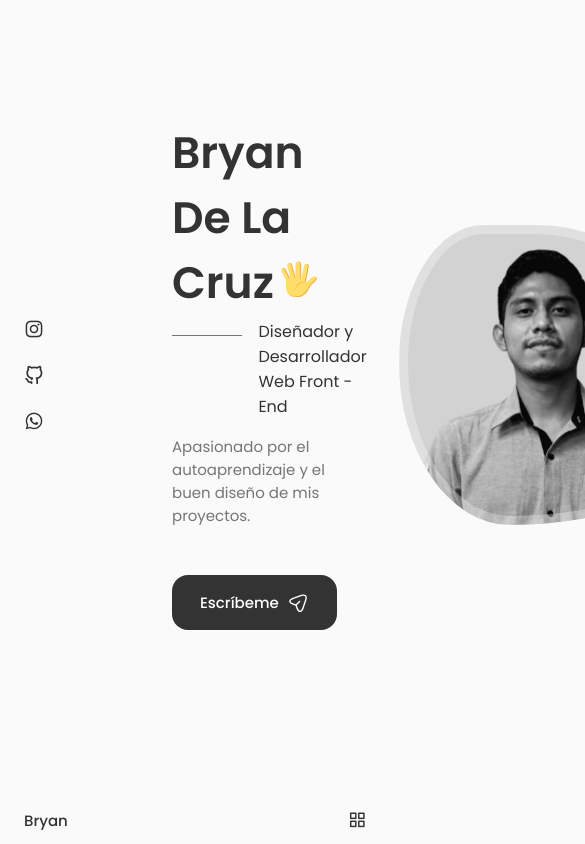
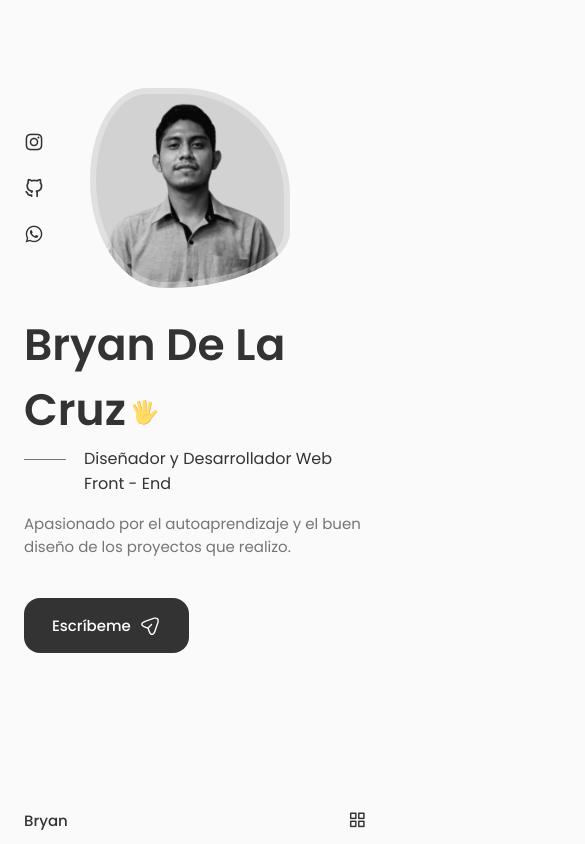
Before and after one commit to Bryandlc654/Bryandelacruz, a React (Create React App) app: page / in a window 390 px wide. Shown: the top 844 px of the page, 585 px wide, since content can reach past the window. Built offline with nearby package versions, Linux system fonts and the light colour scheme.

Commit message:
Actualizacion de estilos responsivos en home.css

```diff
--- a/src/components/home/Data.jsx
+++ b/src/components/home/Data.jsx
@@ -59,7 +59,7 @@
         Diseñador y Desarrollador Web Front - End
       </h3>
       <p className="home__description">
-        Apasionado por el autoaprendizaje y el buen diseño de mis proyectos.
+        Apasionado por el autoaprendizaje y el buen diseño de los proyectos que realizo.
       </p>
       <a href="#contact" className="button button--flex">
         Escríbeme
--- a/src/components/home/Home.jsx
+++ b/src/components/home/Home.jsx
@@ -2,6 +2,7 @@
 import "./home.css";
 import Social from './Social';
 import Data from './Data';
+import ScrollDown from "./ScrollDown";
 
 const Home = () => {
 
@@ -13,6 +14,7 @@
         <div className="home__img"></div>
         <Data/>
         </div>
+        <ScrollDown/>
       </div>
     </section>
   );
--- /dev/null
+++ b/src/components/home/ScrollDown.jsx
@@ -0,0 +1,52 @@
+import React from "react";
+
+const ScrollDown = () => {
+  return (
+    <div className="home__scroll">
+      <a href="#about" className="home__scroll-button button--flex">
+        <svg
+          width="32px"
+          height="32px"
+          class="home__scroll-mouse"
+          viewBox="0 0 247 390"
+          version="1.1"
+          xmlns="http://www.w3.org/2000/svg"
+          xmlnsxlink="http://www.w3.org/1999/xlink"
+          style={{
+            fillRule: "evenodd",
+            cliRule: "evenodd",
+            strokeLinecap: "round",
+            strokeLinejoin: "round",
+            strokeMiterlimit: "1.5",
+          }}
+        >
+          <path
+            class="wheel"
+            d="M123.359,79.775l0,72.843"
+            style={{
+              fill: "none",
+              stroke: "var(--title-color)",
+              strokeWidth: "20px",
+            }}
+          ></path>
+          <path
+            id="mouse"
+            d="M236.717,123.359c0,-62.565 -50.794,-113.359 -113.358,-113.359c-62.565,0 -113.359,50.794 -113.359,113.359l0,143.237c0,62.565 50.794,113.359 113.359,113.359c62.564,0 113.358,-50.794 113.358,-113.359l0,-143.237Z"
+            style={{
+              fill: "none",
+              stroke: "var(--title-color)",
+              strokeWidth: "20px",
+            }}
+          ></path>
+        </svg>
+
+        <span className="home__scroll-name">
+          Scroll Down
+        </span>
+        <i className="uil uil-arrow-down home__scroll-arrow"></i>
+      </a>
+    </div>
+  );
+};
+
+export default ScrollDown;
--- a/src/components/home/home.css
+++ b/src/components/home/home.css
@@ -1,3 +1,6 @@
+.home__container {
+  row-gap: 7rem;
+}
 .home__content {
   grid-template-columns: 116px repeat(2, 1fr);
   padding-top: 5.5rem;
@@ -75,3 +78,96 @@
     border-radius: 60% 40% 30% 70%/60% 30% 70% 40%;
   }
 }
+
+.home__scroll {
+  margin-left: 9.25rem;
+}
+
+.wheel {
+  animation: scroll 2s ease infinite;
+}
+
+@keyframes scroll {
+  0% {
+    transform: translateY(0);
+  }
+  30% {
+    transform: translateY(3.75rem);
+  }
+}
+
+.home__scroll-name{
+  color: var(--title-color);
+  font-weight: var(--font-medium);
+  margin-right: var(--mb-0-25);
+  margin-left: 2px;
+}
+.home__scroll-arrow{
+  font-size: 1.25rem;
+  color: var(--title-color);
+}
+
+@media screen and (max-width: 992px) {
+  .home__content{
+    grid-template-columns: 100px repeat(2, 1fr);
+    column-gap: 1.25rem;
+  }
+  .home__hand{
+    width: 26px;
+    height: 26px;
+  }
+  .home__subtitle{
+    padding-left: 3.75rem;
+    margin-bottom: var(--mb-1);
+  }
+  .home__subtitle::before{
+    width: 42px;
+    top: 0.8rem;
+  }
+  .home__description{
+    max-width: initial;
+    margin-bottom: var(--mb-2-5);
+  }
+  .home__img{
+    width: 250px;
+    height: 250px;
+    box-shadow: inset 0 0 0 9px rgb(255 255 255 / 30%);
+  }
+  .home__Scroll{
+    margin-left: 7.5rem;
+  }
+}
+
+@media screen and (max-width: 768px) {
+ .home__content{
+  grid-template-columns: 0.5fr 3fr;
+  padding-top: 3.5rem;
+ }
+ .home__img{
+  order: initial;
+  justify-self: initial;
+ }
+ .home__data{
+  grid-column: 1/3;
+ }
+ .home__img{
+  box-shadow: inset 0 0 0 6px rgb(255 255 255 / 30%);
+  width: 200px;
+  height: 200px;
+ }
+ .home__scroll{
+  display: none;
+ }
+}
+
+
+@media screen and (max-width: 350px) {
+ .home__img{
+  width: 180px;
+  height: 180px;
+ }
+ .home__hand{
+  width: 22px;
+  height: 22px;
+ }
+}
```
